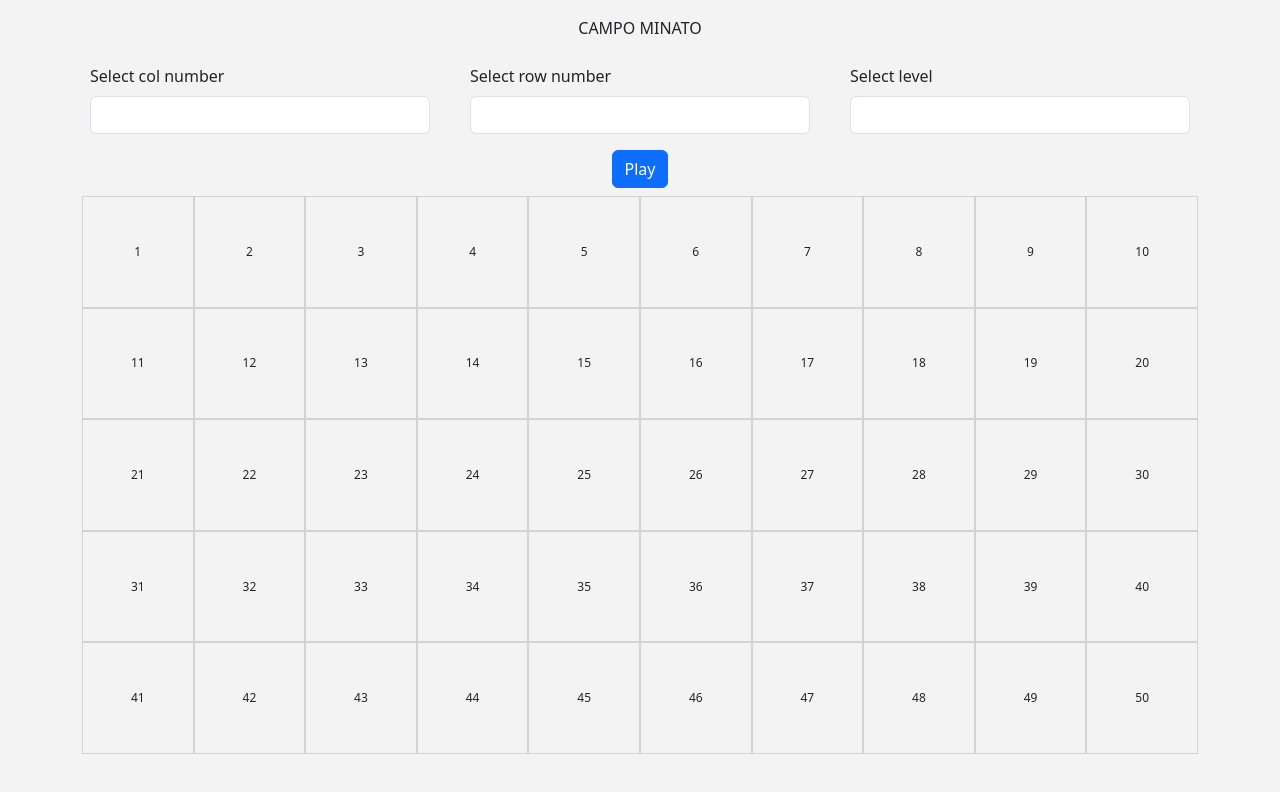
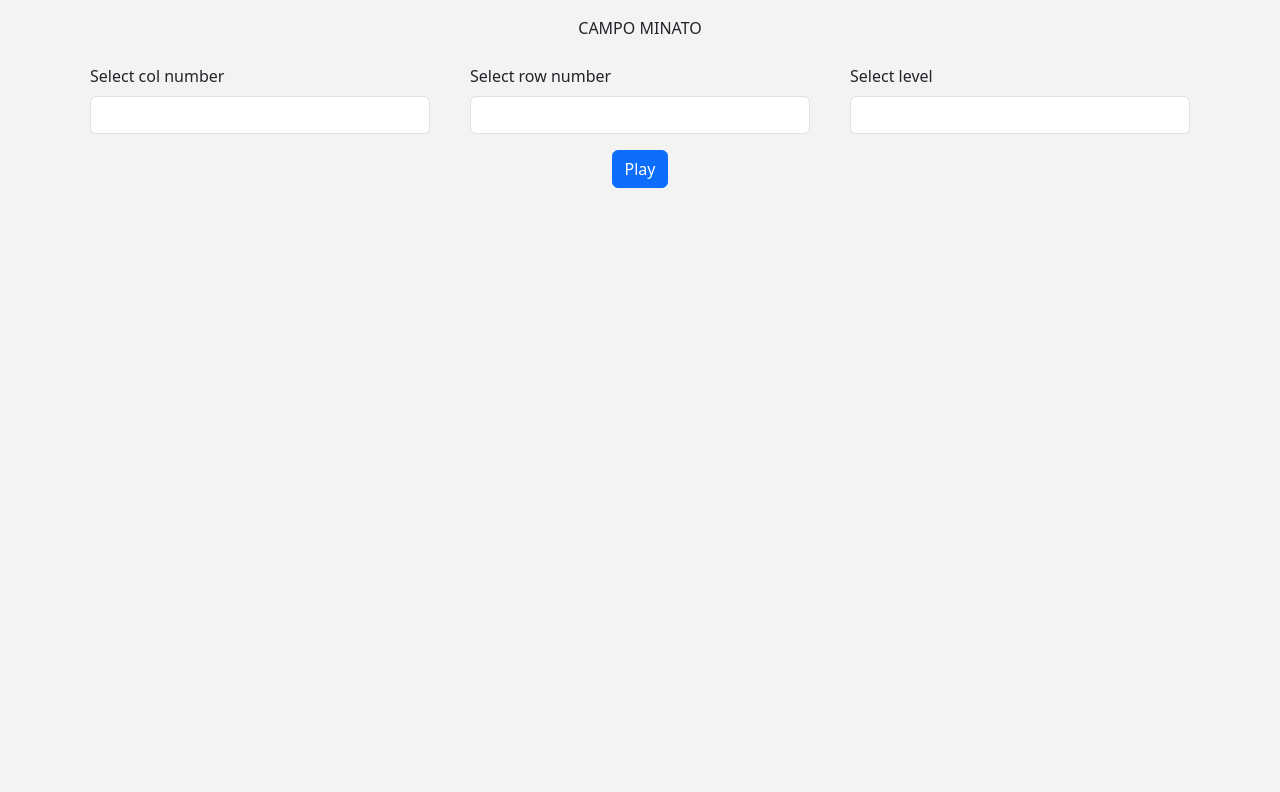
Before and after one commit to rennavittorio/-js-campominato-grid, a plain HTML site: page index.html in a window 1280 px wide. Both pictures are taken after a click on the button "Play". Drawn offline with nearby package versions, Linux system fonts and the light colour scheme.

Commit message:
ADD user input recall added + reset field at play click added

```diff
--- a/index.html
+++ b/index.html
@@ -44,7 +44,7 @@
 
                     <div class="col-12 d-flex justify-content-center">
                         <div class="game__input p-2">
-                            <button type="button" class="btn btn-primary">Play</button>
+                            <button type="button" class="btn play-btn btn-primary">Play</button>
                         </div>
                     </div>
 
--- a/js/app.js
+++ b/js/app.js
@@ -1,10 +1,24 @@
+//recupero elementi da DOM per input user
+let playBtnElement = document.querySelector('.play-btn');
+let userColsElement = document.getElementById('colSelection');
+let userRowsElement = document.getElementById('rowSelection');
+let userLevelElement = document.getElementById('levelSelection');
 
 
-let gridCols = 10;
-let gridRows = 5;
+
+playBtnElement.addEventListener('click', function(){
+    //recupero input utente
+    let userColsInput = parseInt(userColsElement.value);
+    let userRowsInput = parseInt(userRowsElement.value);
+    let userLevelInput = parseInt(userLevelElement.value);
+    console.log('cols', userColsInput, 'rows', userRowsInput, 'level', userLevelInput);
+
+    let gridCols = userColsInput;
+    let gridRows = userRowsInput;
     let cellsNum = gridCols * gridRows; //calcolo griglia
 
     let gridElement = document.querySelector('.game-grid') //recupero elemento griglia dal dom
+    gridElement.innerHTML = ``; //resetta campo ad ogni click
 
     //creo la griglia dinamica
     for (let i = 0; i < cellsNum; i++){
@@ -27,8 +41,11 @@ for (let i = 0; i < cellsNum; i++){
 
         //aggiungo l'evento click a tutti gli elementi
         cellElement.addEventListener('click', function(){
-        console.log(cellElement.innerHTML);
+            console.log(i + 1);
             cellElement.classList.toggle('active')
         })
 
     }
+
+
+})
```
Lines whose indentation alone changed are shown as unchanged.
